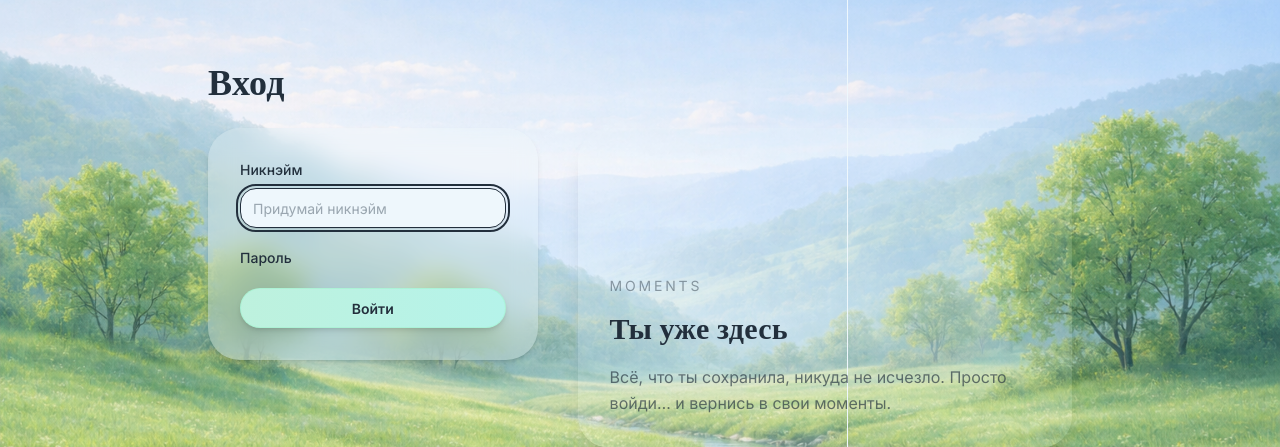
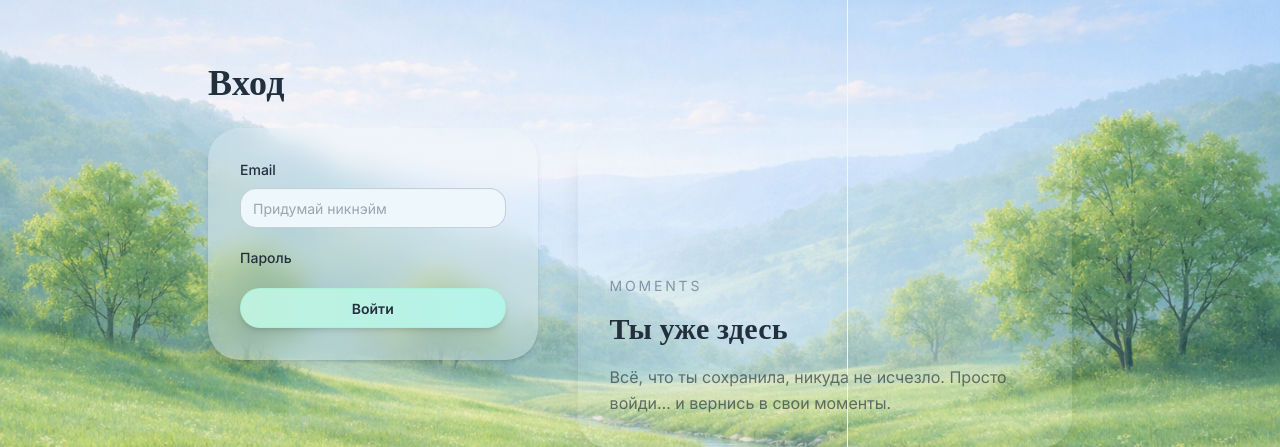
Before and after one commit to AndTiho/Moments, a Django app: template templates/users/login.html in a window 1280 px wide. Shown: the part 57-504 px from the top of the page. Run offline with Django 5.2, Linux system fonts and the light colour scheme; the template is opened without the code that fills it: values that come from a table or form of the project are taken from there, others are empty; style sheets or scripts are compiled from the project's sources.

Commit message:
fly away

```diff
--- a/apps/users/models.py
+++ b/apps/users/models.py
@@ -10,6 +10,7 @@
         ("name", "Имя"),
     ]
 
+    email = models.EmailField(unique=True)
     about_me = models.CharField(max_length=150, verbose_name="О себе", blank=True)
     header_name_preference = models.CharField(
         max_length=20,
@@ -17,6 +18,9 @@
         default="username",
     )
 
+    USERNAME_FIELD = "email"
+    REQUIRED_FIELDS = ["username"]
+
     @property
     def header_display_name(self):
         """Для выбора пользователю какое имя высвечивать при заходе на сайт"""
--- a/templates/users/login.html
+++ b/templates/users/login.html
@@ -23,7 +23,7 @@
 
                     <div class="space-y-2">
                         <label for="{{ form.username.id_for_label }}" class="block text-sm font-medium ">
-                            Никнэйм
+                            Email
                         </label>
                         {{ form.username }}
                     </div>
```
Also changed, not shown: README.MD, apps/users/migrations/0005_alter_user_email.py (added).
